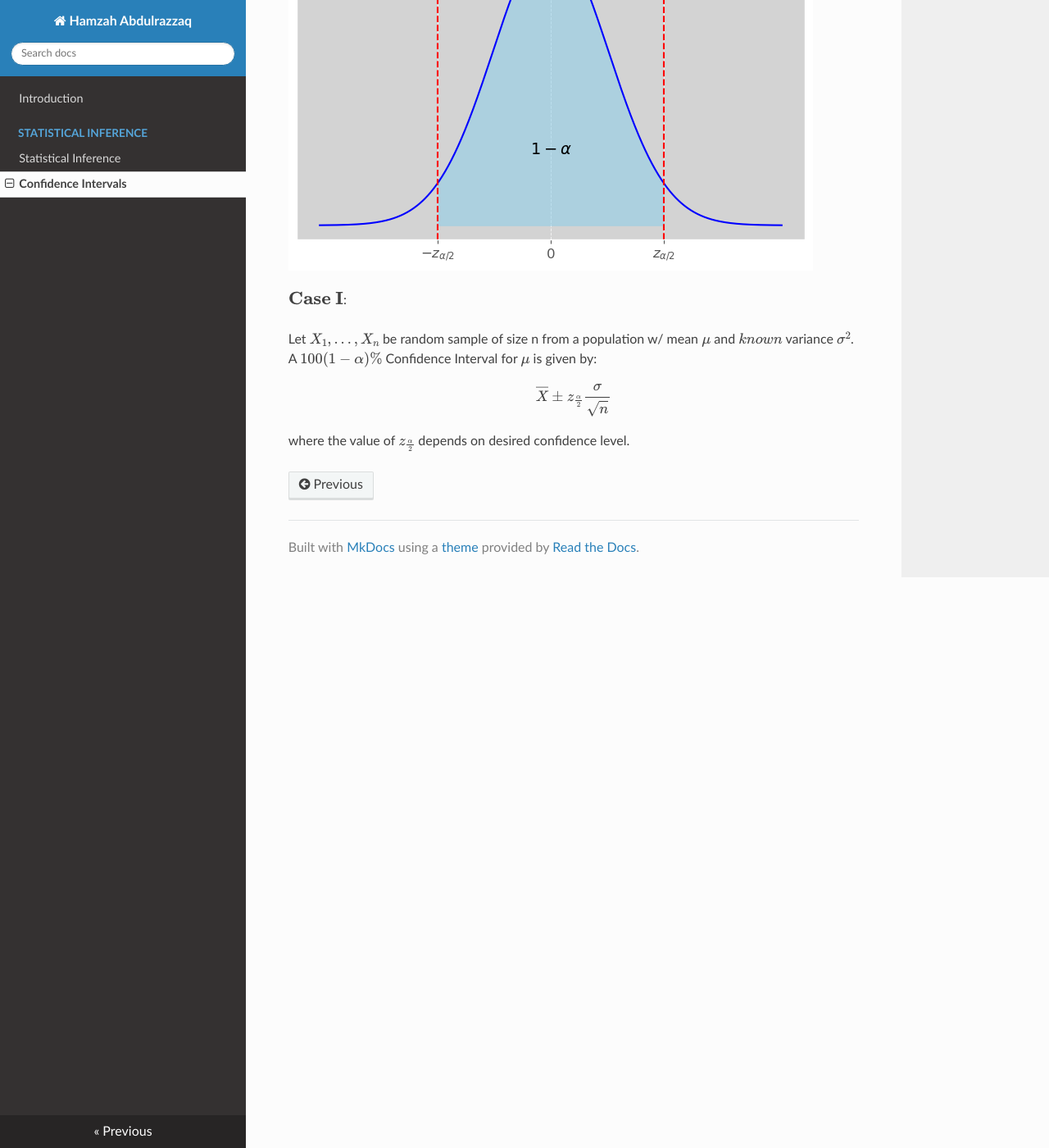
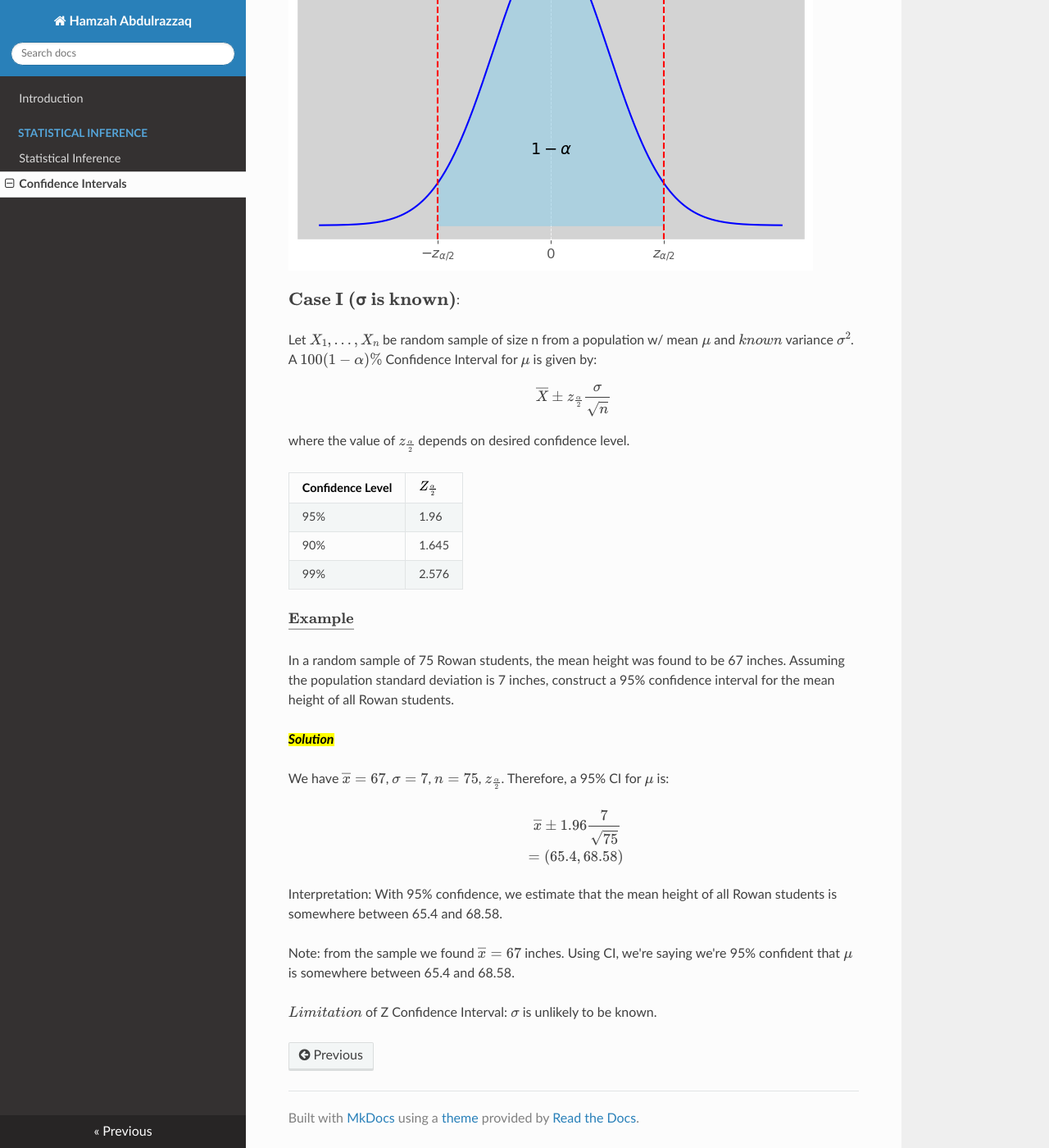
Before and after one commit to Hamzah-A98/Hamzah-A98.github.io, an MkDocs documentation site: the page built from docs/Statistical Inference/Section 2: confidence_intervals.md, in a window 1280 px wide and 1400 px high, scrolled down 840 px. Shown: the whole window at 82% size. Built offline with MkDocs 1.6.1, drawn with Linux system fonts in a browser that asks for light colours; nearby versions of some CDN libraries; formulas are drawn with MathJax 3.

Commit message:
page updates

```diff
--- a/docs/Statistical Inference/Section 2: confidence_intervals.md
+++ b/docs/Statistical Inference/Section 2: confidence_intervals.md
@@ -24,10 +24,37 @@ Let $P(Z > z_{\frac{\alpha}{2}}) = \frac{\alpha}{2}$ and note:
 ![](images/clt_int2.png)
 
 
-$\large{\textbf{Case I}}$:
+$\large{\textbf{Case I (σ is known)}}$:
 
  Let $X_{1},...,X_{n}$ be random sample of size n from a population w/ mean $\mu$ and $\textit{known}$ variance $\sigma^{2}$. A $100(1-\alpha)\%$ Confidence Interval for $\mu$ is given by:
 \[
     \overline{X} \pm z_{\frac{\alpha}{2}} \frac{\sigma}{\sqrt{n}}
     \]
 where the value of $z_{\frac{\alpha}{2}}$ depends on desired confidence level.
+
+| Confidence Level | **$Z_{\frac{\alpha}{2}}$** |
+| -------- | ------- |
+| 95% | 1.96 |
+| 90% | 1.645 |
+| 99% | 2.576 |
+
+$\underline{\textbf{Example}}$
+
+In a random sample of 75 Rowan students, the mean height was found to be 67 inches. Assuming the population standard deviation is 7 inches, construct a 95% confidence interval for the mean height of all Rowan students.
+
+<mark>Solution</mark>
+
+We have $\overline{x} = 67$, $\sigma = 7$, $n=75$, $z_{\frac{\alpha}{2}}$. Therefore, a 95% CI for $\mu$ is:
+
+\begin{equation}
+\begin{aligned}
+&       \hspace{3mm} \overline{x} \pm 1.96 \frac{7}{\sqrt{75}} \\
+& = (65.4, 68.58) \\
+\end{aligned}
+\end{equation}
+
+Interpretation: With 95% confidence, we estimate that the mean height of all Rowan students is somewhere between 65.4 and 68.58.
+
+Note: from the sample we found $\overline{x} = 67$ inches. Using CI, we're saying we're 95% confident that $\mu$ is somewhere between 65.4 and 68.58.
+
+$\textit{Limitation}$ of Z Confidence Interval: $\sigma$ is unlikely to be known.
```
Also changed, not shown: 1 other file.
